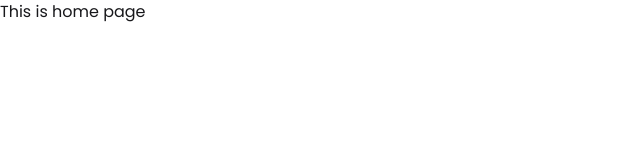
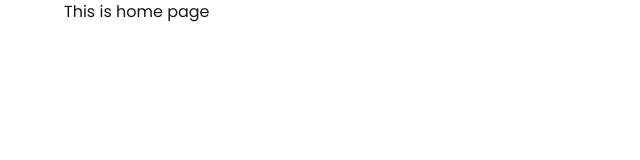
Before and after one commit to shohan89/react-dragon-news-auth, a React (Vite) app: page / in a window 1280 px wide. Shown: the top 160 px of the page, without its empty margins (0-640 px from the left). Built offline with nearby package versions, Linux system fonts and the light colour scheme.

Commit message:
Set max width

```diff
--- a/src/layouts/Root.jsx
+++ b/src/layouts/Root.jsx
@@ -2,7 +2,7 @@ import { Outlet } from 'react-router';
 
 const Root = () => {
     return (
-        <div>
+        <div className='max-w-6xl mx-auto font-poppins'>
             <Outlet />
         </div>
     );
```
